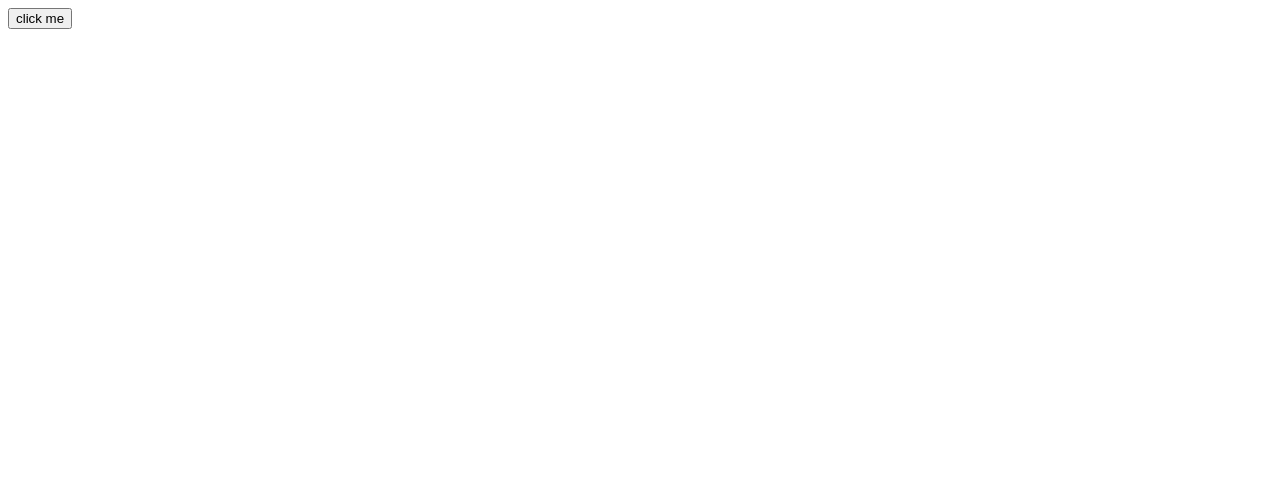
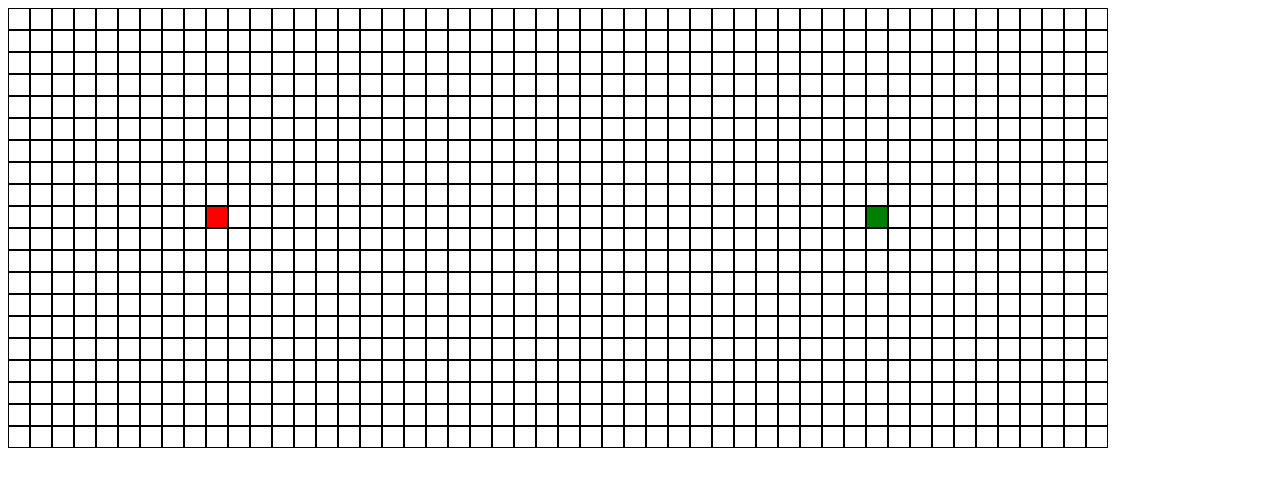
Before and after one commit to yatharthkatyayan/pathfinder, a React (Create React App) app: page / in a window 1280 px wide. Shown: the top 486 px of the page. Built offline with nearby package versions, Linux system fonts and the light colour scheme.

Commit message:
changes made on Sun, Sep 13, 2020  7:05:49 AM

```diff
--- a/src/dijkstra.jsx
+++ b/src/dijkstra.jsx
@@ -1,15 +1,8 @@
 import React, { Component } from "react";
 import "./App.css";
+import Node from "./node.jsx";
 
 const grid = [];
-//let isWall = [];
-/* let gridblock = {
-  className: "grid-block",
-  isvisited: false,
-  prev_value: null,
-  isWall: false,
-  distance: Infinity,
-}; */
 
 let wall_maker = false;
 let start_row = 10;
@@ -22,52 +15,16 @@ let unvisited_grid = [];
 let grid_row = 20;
 let grid_col = 50;
 let start;
-let s = "false";
-let x = <div></div>;
-let y = <div isvisited={s}></div>;
-let z = <x className="grid-block">hello</x>;
-s = "true";
-let y1 = <div isvisited={s}></div>;
-/* function gridMaker() {
-  for (let i = 1; i <= grid_row; i++) {
-    const row = [];
-    for (let j = 1; j <= grid_col; j++) {
-      let x = new GridBlock(
-        `grid-${i}-${j}`,
-        "grid-block",
-        false,
-        null,
-        false,
-        Infinity
-      );
-      row.push(<div>{x}</div>);
-    }
-    grid.push(row);
-  }
-  return grid;
-}
 
-function GridBlock(id, className, isvisited, prev_value, isWall, distance) {
-  //  gridblock.id = `grid-${row}-${col}`;
-  this.id = id;
-  this.className = className;
-  this.isvisited = isvisited;
-  this.prev_value = prev_value;
-  this.isWall = isWall;
-  this.distance = distance;
-}
-*/
 //***********************************************************************************************************//
 class Hope extends Component {
   state = {};
 
   /*****************************************/
-  shortestPath() {
-    console.log(Object.isExtensible(x));
-    console.log("y", Object.isExtensible(y), y.isvisited);
-    console.log(Object.isExtensible(z));
-    console.log("y1", Object.isExtensible(y1), y1.isvisited);
-  }
+  /*  shortestPath() {
+    console.log("hi");
+    console.log("x", Object.isExtensible(x));
+  } */
   /*************************************/
 
   render() {
--- a/src/index.js
+++ b/src/index.js
@@ -3,4 +3,4 @@ import Grid from "./grid.jsx";
 import ReactDOM from "react-dom";
 import Test from "./test.jsx";
 import Hope from "./dijkstra.jsx";
-ReactDOM.render(<Hope />, document.getElementById("root"));
+ReactDOM.render(<Test />, document.getElementById("root"));
--- /dev/null
+++ b/src/node.jsx
@@ -0,0 +1,28 @@
+import React, { Component } from "react";
+import "./App.css";
+
+//***********************************************************************************************************//
+class Node extends Component {
+  state = {};
+  render() {
+    const { row, col, isWall, isFinish, isStart } = this.props;
+    let extraClassName = "";
+    if (isFinish) {
+      extraClassName = "grid-stop";
+    }
+    if (isStart) {
+      extraClassName = "grid-start";
+    }
+    if (isWall) {
+      extraClassName = "wall";
+    }
+    return (
+      <div
+        id={`grid-${row}-${col}`}
+        className={`grid-block ${extraClassName}`}
+      ></div>
+    );
+  }
+}
+
+export default Node;
--- a/src/test.jsx
+++ b/src/test.jsx
@@ -1,7 +1,7 @@
 import React, { Component } from "react";
 import "./App.css";
+import Node from "./node.jsx";
 
-const grid = [];
 //let isWall = [];
 /* let gridblock = {
   className: "grid-block",
@@ -24,19 +24,12 @@ let grid_col = 50;
 let start;
 
 function gridMaker() {
+  const grid = [];
   for (let i = 1; i <= grid_row; i++) {
     const row = [];
     for (let j = 1; j <= grid_col; j++) {
-      let x = new GridBlock(
-        `grid-${i}-${j}`,
-        "grid-block",
-        false,
-        null,
-        false,
-        Infinity
-      );
-      row.push(<div className="grid-block">{x}</div>);
-      console.log(Object.isExtensible(row.length - 1));
+      row.push(GridBlock(i, j));
+      //  console.log(Object.isExtensible(row.length - 1));
       //  unvisited_grid.push(GridBlock(i, j));
     }
     grid.push(row);
@@ -46,33 +39,37 @@ function gridMaker() {
   return grid;
 }
 
-function GridBlock(id, className, isvisited, prev_value, isWall, distance) {
-  //  gridblock.id = `grid-${row}-${col}`;
+function GridBlock(r, c) {
+  /* //  gridblock.id = `grid-${row}-${col}`;
   this.id = id;
   this.className = className;
   this.isvisited = isvisited;
   this.prev_value = prev_value;
   this.isWall = isWall;
-  this.distance = distance;
-  /*<div
-      className="grid-block"
-      id={`grid-${row}-${col}`}
-      isvisited={false}
-      prev_value={null}
-      isWall={false}
-      distance={Infinity}
-    ></div> */
+  this.distance = distance; */
+  return {
+    //  className="grid-block"
+    //  id={`grid-${row}-${col}`}
+    row: r,
+    col: c,
+    isStart: r == start_row && c == start_col,
+    isFinish: r == stop_row && c == stop_col,
+    isvisited: false,
+    prev_value: null,
+    isWall: false,
+    distance: Infinity,
+  };
 }
-
+/*
 function Color() {
   let x = document.getElementById(`grid-${start_row}-${start_col}`);
   x.classList.add("grid-start");
   let y = document.getElementById(`grid-${stop_row}-${stop_col}`);
   y.classList.add("grid-stop");
 }
-
+*/
 ///////////////////
-
+/*
 function sortNodesByDistance(unvisited_grid) {
   unvisited_grid.sort((gridA, gridB) => gridA.distance - gridB.distance);
 }
@@ -83,7 +80,8 @@ function updateDis(neighbor, node) {
     n.prev_value = node;
   }
 }
-
+*/
+/*
 function getNeighbor(node) {
   let x = node.id;
   let m = x.match(/(\d+)/g);
@@ -108,8 +106,10 @@ function getNeighbor(node) {
   }
   return neighbor.filter((neighbor) => !neighbor.isvisited);
 }
+*/
+/*
 let VisitedInOrder = [];
-function traverseGrid() {
+function traverseGrid(grid) {
   for (const row of grid) {
     for (const node of row) {
       unvisited_grid.push(node);
@@ -128,10 +128,12 @@ function traverseGrid() {
   console.log(Object.isExtensible("x", x));
   //  console.log("geid-block", Object.isExtensible(gridblock));
   //  console.log(gridblock.isvisited);
-  /* console.log("length : ", unvisited_grid.length);
+  */
+/* console.log("length : ", unvisited_grid.length);
   let i = 0;
   console.log("grid", Object.isExtensible(grid));
   console.log("unvisited_grid", Object.isExtensible(unvisited_grid)); */
+/*
   let i = 0;
   while (!!unvisited_grid.length) {
     sortNodesByDistance(unvisited_grid);
@@ -146,13 +148,18 @@ function traverseGrid() {
     //  node.isvisited = true;
     if (node.id === `grid-${stop_row}-${stop_col}`) break;
     const neighbor = getNeighbor(node);
-    updateDis(neighbor, node); */
+    updateDis(neighbor, node);
   }
   console.log("traversed");
-}
+} */
 //***********************************************************************************************************//
-class Hope extends Component {
-  state = {};
+class Test extends Component {
+  constructor() {
+    super();
+    this.state = {
+      grid: [],
+    };
+  }
 
   /*  handleMouseOut(e) {
     if (start_change) {
@@ -192,8 +199,9 @@ class Hope extends Component {
       }
     }
   }
-
+  */
   handleMouseDown(e) {
+    console.log("down");
     if (e.target.id == `grid-${start_row}-${start_col}`) {
       start_change = true;
       let x = document.getElementById(e.target.id);
@@ -221,7 +229,7 @@ class Hope extends Component {
       start_col = parseInt(m[1], 10);
       //  console.log(start_row, start_col);
       start_change = false;
-      Color();
+      //      Color();
     } else if (stop_change) {
       let i_d = e.target.id;
       let m = i_d.match(/(\d+)/g);
@@ -229,7 +237,7 @@ class Hope extends Component {
       stop_col = parseInt(m[1], 10);
       //  console.log(stop_row, stop_col);
       stop_change = false;
-      Color();
+      //      Color();
     } else {
       let x = document.getElementById(e.target.id);
       if (
@@ -247,11 +255,13 @@ class Hope extends Component {
   }
 
   componentDidMount() {
-    Color();
-    this.handleMouseOver();
+    //    Color();
+    const grid = gridMaker();
+    this.setState({ grid });
+    //    this.handleMouseOver();
     //  current_node = document.getElementById(`grid-${stop_row}-${stop_col}`);
   }
-  */
+
   ///////////////////
 
   /*****************************************/
@@ -287,21 +297,37 @@ class Hope extends Component {
   /*************************************/
 
   render() {
+    const { grid } = this.state;
     return (
-      <div
-        className="grid button"
-        onMouseDown={this.handleMouseDown}
-        onMouseUp={this.handleMouseUp}
-        onMouseOver={this.handleMouseOver}
-        onMouseOut={this.handleMouseOut}
-      >
-        {gridMaker}
-        <button className="button-style" onClick={this.shortestPath}>
-          click me
-        </button>
+      <div className="grid">
+        {grid.map((row, rowIdx) => {
+          return (
+            <div key={rowIdx}>
+              {row.map((node, nodeIdx) => {
+                const { row, col, isFinish, isStart, isWall } = node;
+                return (
+                  <Node
+                    key={nodeIdx}
+                    col={col}
+                    isFinish={isFinish}
+                    isStart={isStart}
+                    isWall={isWall}
+                    // mouseIsPressed={mouseIsPressed}
+                    onMouseDown={this.handleMouseDown}
+                    /*  onMouseEnter={(row, col) =>
+                        this.handleMouseEnter(row, col)
+                      } */
+                    //  onMouseUp={() => this.handleMouseUp()}
+                    row={row}
+                  ></Node>
+                );
+              })}
+            </div>
+          );
+        })}
       </div>
     );
   }
 }
 
-export default Hope;
+export default Test;
```
